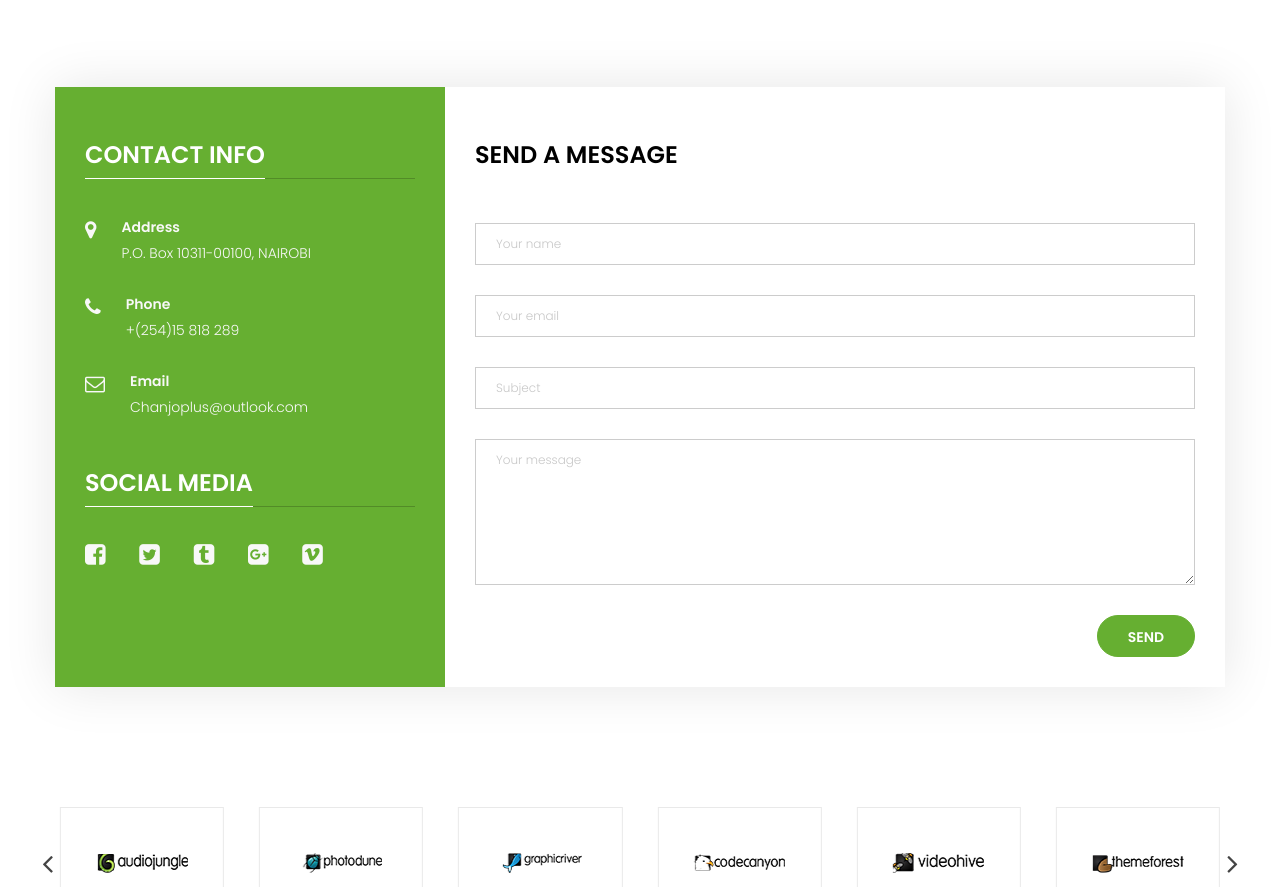
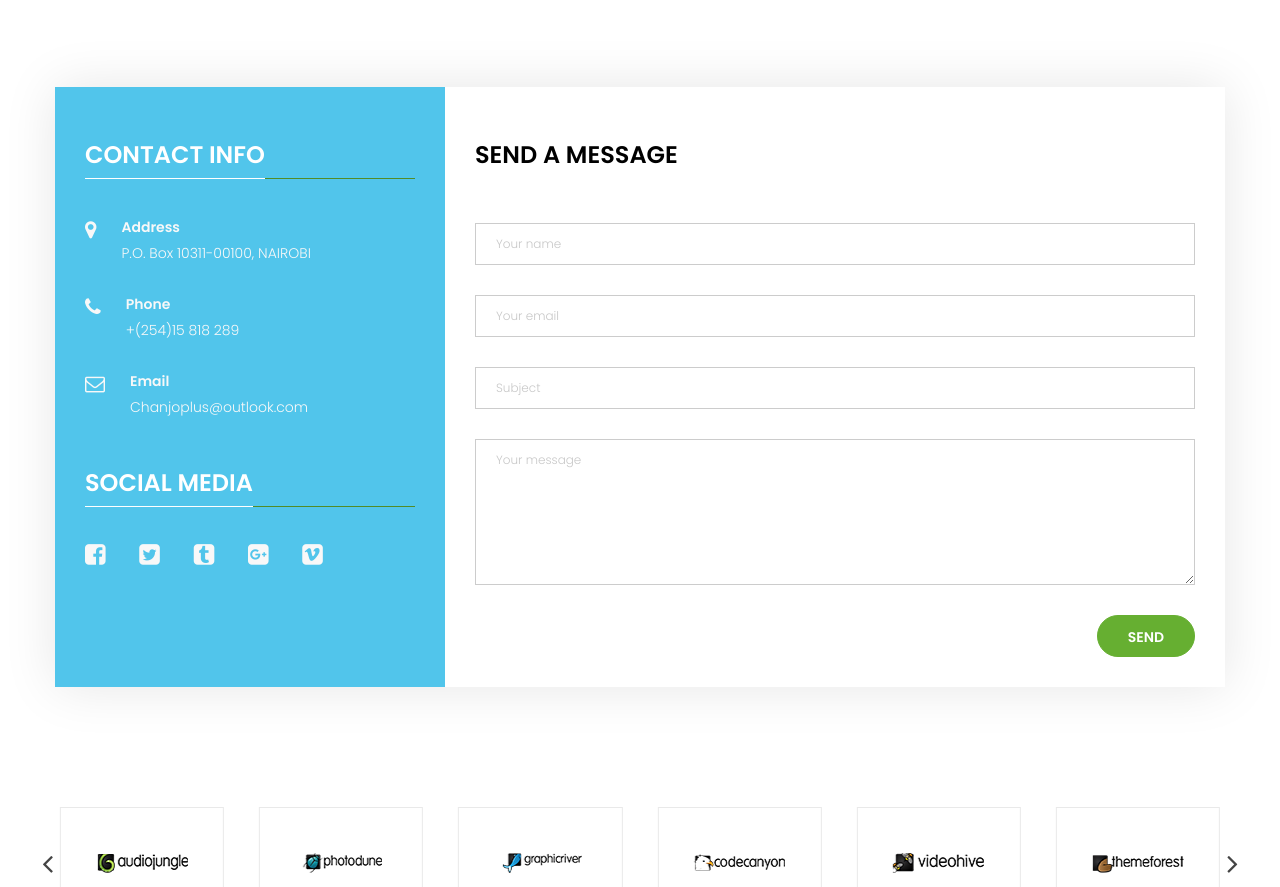
Before and after one commit to sammwaura/ChanjoPlus, a plain HTML site: page contact.html in a window 1280 px wide. Shown: the part 716-1603 px from the top of the page. Drawn offline with Linux system fonts and the light colour scheme; some packages are replaced by stand-ins of ours.

Commit message:
modify files

```diff
--- a/contact.html
+++ b/contact.html
@@ -124,7 +124,7 @@
                 <div class="box-shadow">
                     <div class="uk-grid uk-grid-match uk-grid-collapse">
                         <div class="uk-width-medium-1-3 uk-width-small-1-1 uk-width-1-1">
-                            <div class="box-contact-info char-bg-green">
+                            <div class="box-contact-info char-bg-blue">
                                 <div class="title">
                                     <h3>CONTACT INFO</h3>
                                 </div>
```
Also changed, not shown: index-2.html (+1 -1 lines).
